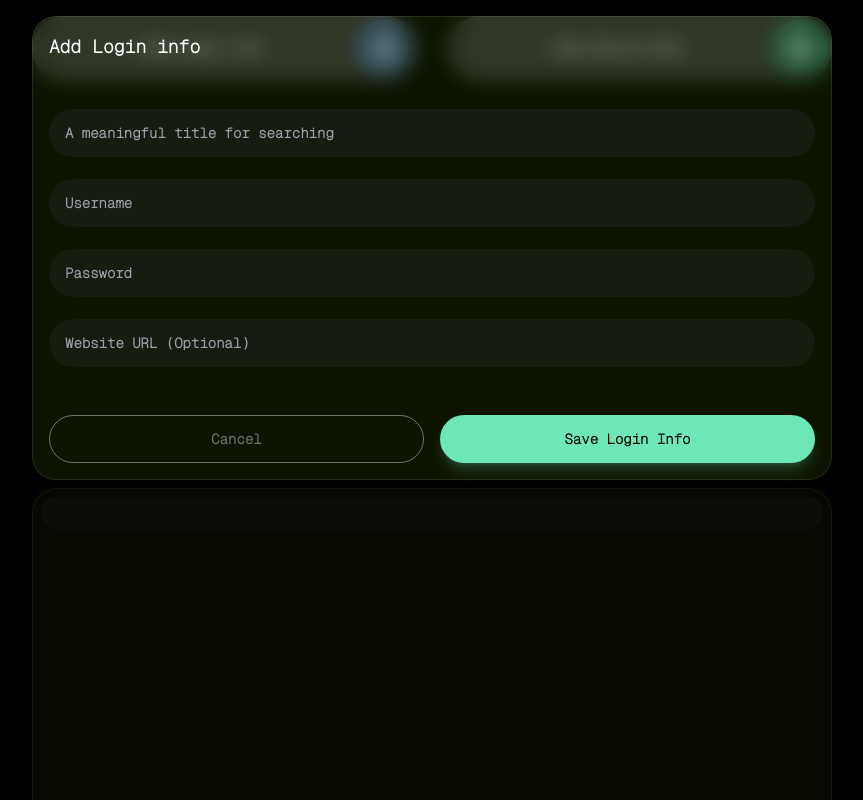
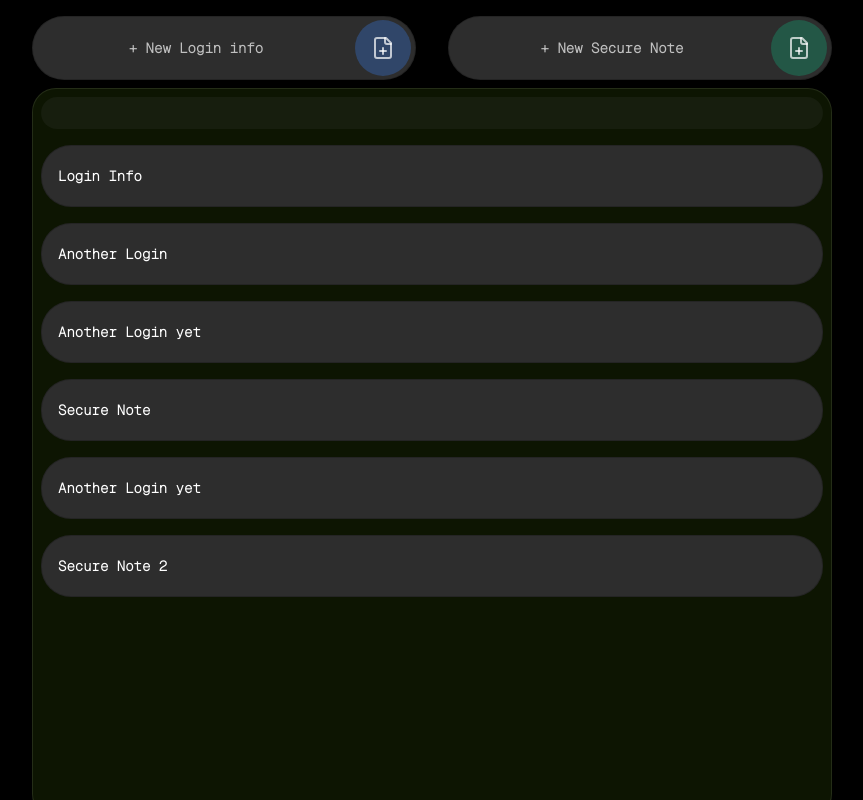
Before and after one commit to sashaaghababaie/encryptoor, a React (Create React App) app: page / in a window 1280 px wide. Shown: the whole page, without its empty margins (208-1071 px from the left). Built offline with nearby package versions, Linux system fonts and the light colour scheme.

Commit message:
add list

```diff
--- a/package.json
+++ b/package.json
@@ -1,9 +1,9 @@
 {
   "name": "local-encryptor",
-  "version": "0.1.0",
+  "version": "0.1.1",
   "author": {
     "name": "Sasha Aghababaie",
-    "description": "A local encryptore for secure texts."
+    "description": "A local encryptor for secure texts."
   },
   "private": true,
   "dependencies": {
@@ -13,6 +13,7 @@
     "electron-is-dev": "^2.0.0",
     "motion": "^12.19.2",
     "react": "^18.2.0",
+    "react-copy-to-clipboard": "^5.1.0",
     "react-dom": "^18.2.0",
     "react-icons": "^5.2.1",
     "react-router-dom": "^6.14.2",
--- /dev/null
+++ b/src/components/Copiable.jsx
@@ -0,0 +1,38 @@
+import { CopyToClipboard } from "react-copy-to-clipboard";
+
+import { useState, useEffect } from "react";
+import { LuCopy, LuCopyCheck } from "react-icons/lu";
+
+export const Copiable = ({ text, children, type = "single-line" }) => {
+  const [copy, setCopy] = useState(false);
+
+  useEffect(() => {
+    const timer = setTimeout(() => setCopy(false), 700);
+    return () => clearTimeout(timer);
+  });
+
+  return (
+    <CopyToClipboard text={text} onCopy={() => setCopy(true)}>
+      <div
+        className={`bg-zinc-900 ${
+          type === "single-line" ? "rounded-full" : "rounded-3xl"
+        } px-4 flex gap-2 min-h-12 items-center hover:bg-zinc-900/80 cursor-pointer`}
+      >
+        <div className="w-full">{children}</div>
+        <div
+          className={`text-xs ${
+            copy ? "opacity-0 transition-all duration-700" : "opacity-1"
+          }`}
+        >
+          <span
+            className={`text-sm ${
+              copy ? "text-emerald-500" : "text-white/70"
+            }`}
+          >
+            {!copy ? <LuCopy /> : <LuCopyCheck />}
+          </span>
+        </div>
+      </div>
+    </CopyToClipboard>
+  );
+};
--- a/src/components/Panel.jsx
+++ b/src/components/Panel.jsx
@@ -1,4 +1,44 @@
-import { motion } from "motion/react";
+import { motion, AnimatePresence } from "motion/react";
+import { useEffect, useState } from "react";
+import { Copiable } from "./Copiable";
+import { LuExternalLink, LuEye, LuEyeOff } from "react-icons/lu";
+
+const mock = [
+  {
+    title: "Login Info",
+    type: "login",
+    username: "user",
+    password: "password",
+    website: "https://example.com",
+  },
+  {
+    title: "Another Login",
+    type: "login",
+    username: "anotherUser",
+    password: "anotherPassword",
+    website: "https://another-example.com",
+  },
+  {
+    title: "Another Login yet",
+    type: "login",
+    username: "anotherUser",
+    password: "anotherPassword",
+    website: "",
+  },
+  {
+    title: "Secure Note",
+    type: "note",
+    note: "this is another secure note and is really serius, this is another secure note and its really important,this is another secure note and is really serius, this is another secure note and its really importantthis is another secure note and is really serius, this is another secure note and its really importantthis is another secure note and is really serius, this is another secure note and its really importantthis is another secure note and is really serius, this is another secure note and its really importantthis is another secure note and is really serius, this is another secure note and its really importantthis is another secure note and is really serius, this is another secure note and its really importantthis is another secure note and is really serius, this is another secure note and its really importantthis is another secure note and is really serius, this is another secure note and its really important",
+  },
+  {
+    title: "Another Login yet",
+    type: "login",
+    username: "",
+    password: "anotherPassword",
+    website: "",
+  },
+  { title: "Secure Note 2", type: "note", note: "this is a secure note" },
+];
 export const Panel = ({
   setEditorState,
   setPanelState,
@@ -7,7 +47,7 @@ export const Panel = ({
 }) => {
   return (
     <motion.div
-      className="p-2 mt-2 absolute w-full left-0 top-16 z-20 backdrop-blur-md text-white border border-lime-100/10 bg-lime-500/10 rounded-3xl h-full"
+      className={`px-2 py-2 mt-2 absolute w-full left-0 top-16 z-20 backdrop-blur-md text-white border border-lime-100/10 bg-lime-500/10 rounded-3xl`}
       initial={{ y: 400, opacity: 0.5 }}
       animate={panelState}
       variants={{
@@ -22,7 +62,7 @@ export const Panel = ({
         }
       }}
     >
-      {editor.show && (
+      {editor.show && editor.animate !== "disable" && (
         <div
           onClick={() => {
             if (editor.show) {
@@ -30,10 +70,158 @@ export const Panel = ({
               setPanelState("topover");
             }
           }}
-          className="h-full w-full absolute left-0 top-10 ursor-pointer"
+          className="h-full w-full absolute left-0 top-10 cursor-pointer"
         ></div>
       )}
-      <motion.input className="h-8 w-full rounded-full bg-zinc-500/10 text-white/70 px-4" />
+
+      <div className="pb-2">
+        <motion.input className="h-8 w-full rounded-full bg-zinc-500/10 text-white/70 px-2" />
+      </div>
+      <div
+        style={{ height: "calc(100vh - 128px)" }}
+        className={`overflow-auto ${
+          editor.animate === "disable" ? "pb-12" : "pb-4"
+        }`}
+      >
+        <motion.ul className="flex flex-col gap-4 mt-2">
+          {mock.map((item, index) => (
+            <ItemView key={index} index={index} {...item} />
+          ))}
+        </motion.ul>
+      </div>
     </motion.div>
   );
 };
+
+const ItemView = ({ type, ...props }) => {
+  if (type === "login") return <LoginView {...props} />;
+  if (type === "note") return <NoteView {...props} />;
+  return null;
+};
+
+const NoteView = (item) => {
+  const [isOpen, setOpen] = useState(false);
+
+  return (
+    <motion.li
+      initial={{ width: "10%", opacity: 0 }}
+      animate={{ width: "100%", opacity: 1 }}
+      transition={{ delay: item.index * 0.1 }}
+      className="middle-btn-3  rounded-[30px] bg-zinc-500/30 flex flex-col justify-center items-center"
+    >
+      <h1
+        onClick={() => setTimeout(() => setOpen(!isOpen), 1)}
+        className={`cursor-pointer h-[60px] px-4 w-full flex items-center border-b transition-all duration-200 font-bold text-sm ${
+          isOpen ? "border-b-white/50" : "border-b-transparent"
+        }`}
+      >
+        {item.title}
+      </h1>
+      <AnimatePresence>
+        {isOpen && (
+          <motion.div
+            className="w-full flex flex-col gap-2 mt-2 text-sm px-2 overflow-hidden font-bold text-white/70"
+            initial={{ height: 0, opacity: 0 }}
+            exit={{ height: 0, opacity: 0 }}
+            animate={{ height: isOpen ? 200 : 0, opacity: isOpen ? 1 : 0 }}
+            transition={{ duration: 0.15, ease: "easeOut" }}
+          >
+            {item.note && (
+              <Copiable text={item.note} type="multi-line">
+                <div className="flex">
+                  <p className="w-full h-[192px] overflow-auto py-2">
+                    {item.note}
+                  </p>
+                </div>
+              </Copiable>
+            )}
+          </motion.div>
+        )}
+      </AnimatePresence>
+    </motion.li>
+  );
+};
+
+const LoginView = (item) => {
+  const [isOpen, setOpen] = useState(false);
+  const [showPassword, setShowPassword] = useState(false);
+
+  useEffect(() => setShowPassword(false), [isOpen]);
+
+  const height =
+    (Object.values(item).filter((val) => val.length > 0).length - 1) * 56;
+
+  return (
+    <motion.li
+      initial={{ width: "10%", opacity: 0 }}
+      animate={{ width: "100%", opacity: 1 }}
+      transition={{ delay: item.index * 0.1 }}
+      className="middle-btn-3  rounded-[30px] bg-zinc-500/30 flex flex-col justify-center items-center"
+    >
+      <h1
+        onClick={() => setTimeout(() => setOpen(!isOpen), 1)}
+        className={`cursor-pointer h-[60px] px-4 w-full flex items-center border-b transition-all duration-200 font-bold text-sm ${
+          isOpen ? "border-b-white/50" : "border-b-transparent"
+        }`}
+      >
+        {item.title}
+      </h1>
+      <AnimatePresence>
+        {isOpen && (
+          <motion.div
+            className="w-full flex flex-col gap-2 mt-2 text-sm px-2 overflow-hidden font-bold text-white/70"
+            initial={{ height: 0, opacity: 0 }}
+            exit={{ height: 0, opacity: 0 }}
+            animate={{ height: isOpen ? height : 0, opacity: isOpen ? 1 : 0 }}
+            transition={{ duration: 0.15, ease: "easeOut" }}
+          >
+            {item.username && (
+              <Copiable text={item.username}>
+                <div className="flex">
+                  <p className="w-full">{item.username}</p>
+                </div>
+              </Copiable>
+            )}
+            {item.password && (
+              <Copiable text={item.password}>
+                <div className="flex items-center h-full">
+                  <div className="w-full">
+                    <input
+                      type={showPassword ? "text" : "password"}
+                      className="bg-transparent"
+                      disabled
+                      value={item.password}
+                    />
+                  </div>
+                  <button
+                    className="text-white/70 hover:text-white transition-all duration-200 text-lg"
+                    onClick={(e) => {
+                      e.stopPropagation();
+                      setShowPassword(!showPassword);
+                    }}
+                  >
+                    {showPassword ? <LuEyeOff /> : <LuEye />}
+                  </button>
+                </div>
+              </Copiable>
+            )}
+            {item.website && (
+              <Copiable text={item.website}>
+                <div className="flex items-center h-full">
+                  <p className="w-full">{item.website}</p>
+                  <a
+                    href={item.website}
+                    target="_blank"
+                    rel="noopener noreferrer"
+                  >
+                    <LuExternalLink />
+                  </a>
+                </div>
+              </Copiable>
+            )}
+          </motion.div>
+        )}
+      </AnimatePresence>
+    </motion.li>
+  );
+};
--- a/src/index.css
+++ b/src/index.css
@@ -33,3 +33,34 @@ code {
 ::-webkit-scrollbar-thumb {
   background: #ffa53f;
 }
+
+.middle-btn-3:hover {
+  /* --x: 100%; */
+  --pos: 100% 100%;
+  --scale: 200% 200%;
+  --c1: #474747;
+  --b1: #6f6f6f;
+}
+
+.middle-btn-3 {
+  /* border: 1px solid; */
+  transition: 0.5s;
+  background: no-repeat var(--pos, 0% 0%) / var(--scale, 800% 800%)
+      linear-gradient(
+        to bottom right,
+        #2d2d2d 5%,
+        var(--c1, #2d2d2d) 57%,
+        #545454 98%
+      )
+      padding-box,
+    no-repeat var(--pos, 0% 0%) / var(--scale, 200% 200%)
+      linear-gradient(
+        to bottom right,
+        #242424 5%,
+        var(--b1, #242424) 57%,
+        #474747 98%
+      )
+      border-box;
+
+  border: 1px solid transparent;
+}
--- a/src/pages/Main.jsx
+++ b/src/pages/Main.jsx
@@ -6,9 +6,9 @@ import { Panel } from "../components/Panel";
 import { LoginForm, NoteForm } from "../components/Froms";
 
 export default function Main() {
-  const [panelState, setPanelState] = useState("inactive");
+  const [panelState, setPanelState] = useState("active");
   const [editor, setEditor] = useState({
-    show: true,
+    show: false,
     type: "login",
     animate: "show",
   });
@@ -33,7 +33,7 @@ export default function Main() {
             }}
             className={`${
               editor.animate === "disable" ? "z-10" : "z-30"
-            } border border-lime-100/10 bg-lime-500/10 absolute top-0 p-4 left-0 w-full h-[464px] z-10 rounded-3xl`}
+            } border border-lime-100/10 bg-lime-500/10 absolute top-0 p-4 left-0 w-full h-[464px] rounded-3xl`}
             initial={{ opacity: 0, scale: 0.15 }}
             animate={editor.animate}
             exit={{ opacity: 0, scale: 0.15 }}
@@ -110,14 +110,15 @@ export default function Main() {
 export const ActionButton = ({ children, ...props }) => {
   return (
     <motion.button
-      className="text-white/70 bg-zinc-800 w-full h-16 rounded-full flex items-center"
+      className="text-white/70 w-full h-16 rounded-full flex items-center b"
       initial={{ scale: 0.6, opacity: 0.8 }}
       animate={{ scale: 1, opacity: 1 }}
       whileHover={{ scale: 1.1, opacity: 1 }}
-      //   whileTap={{ scale: 0.95 }}
       {...props}
     >
-      {children}
+      <span className="w-full flex items-center justify-between transition h-full rounded-full middle-btn-3">
+        {children}
+      </span>
     </motion.button>
   );
 };
```
Also changed, not shown: 1 other file (tests, documents, lock files or other folders).
